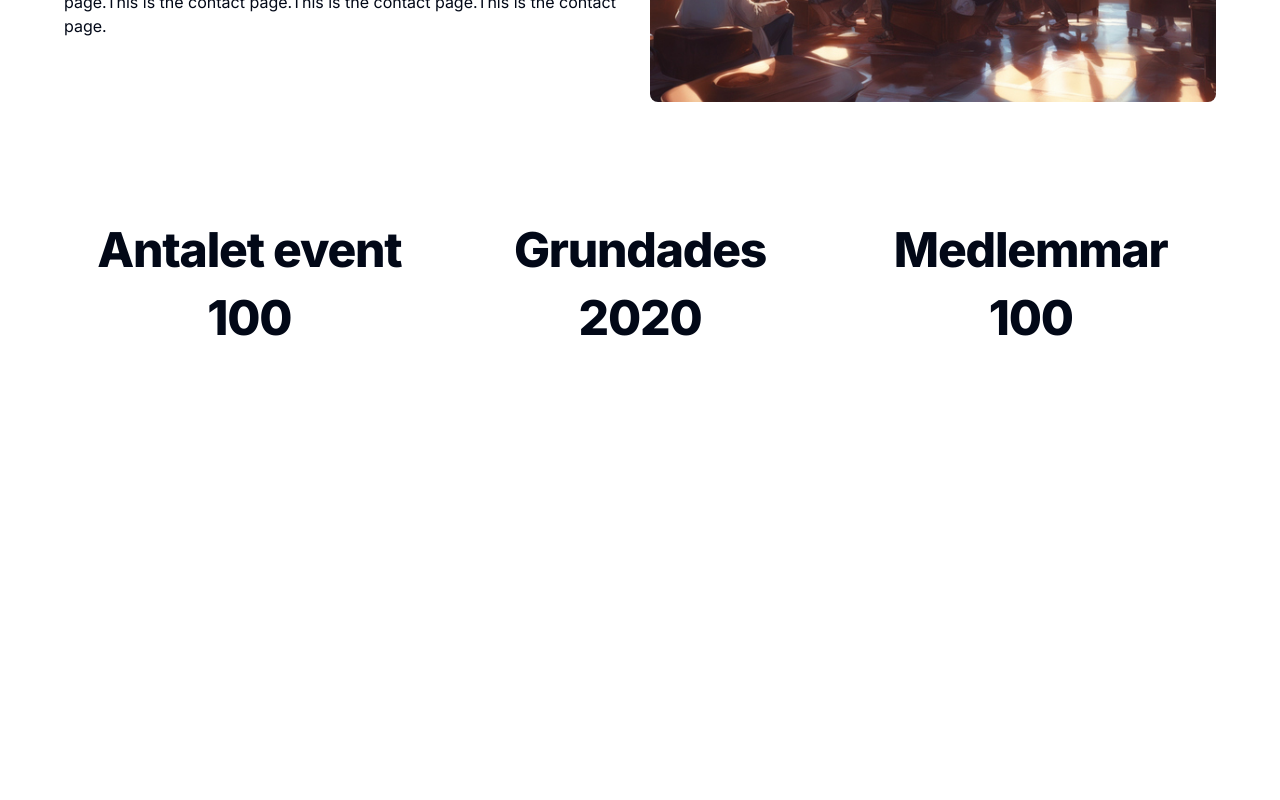
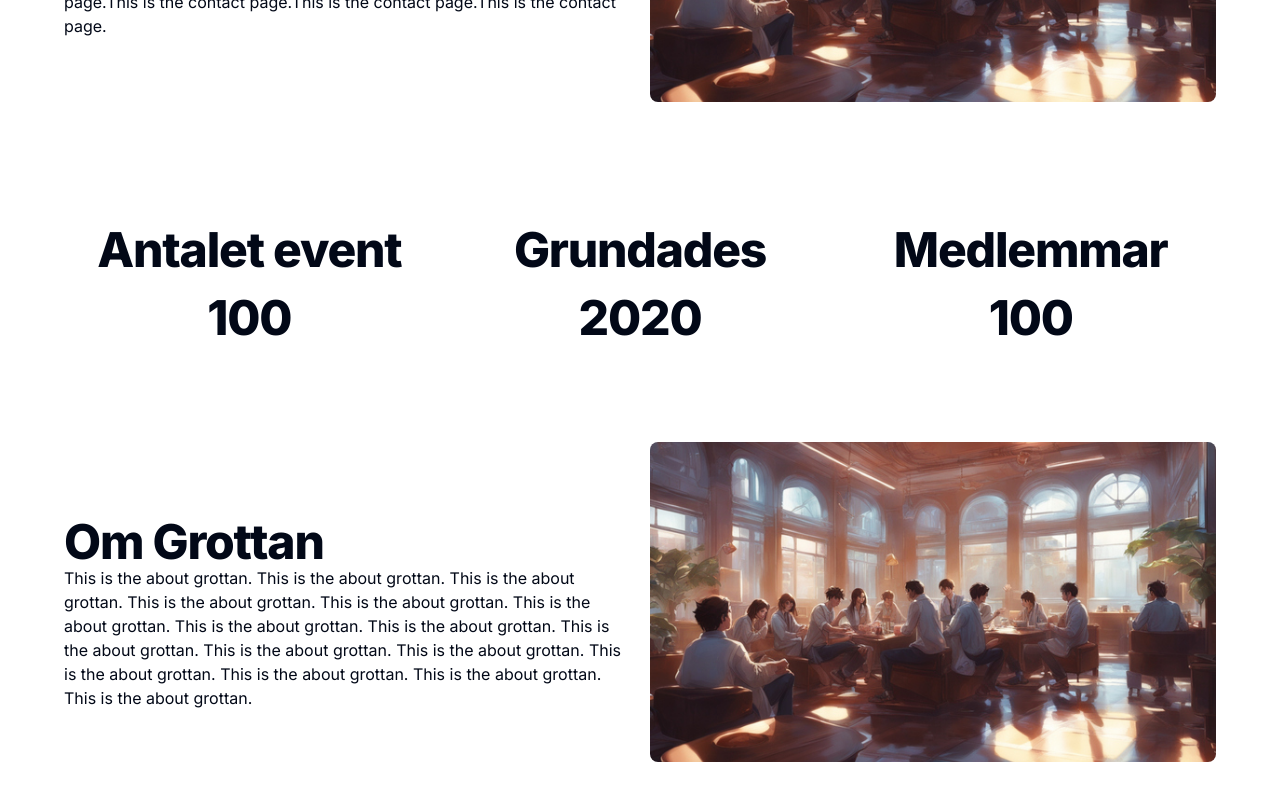
Before and after one commit to ItsRkaj/skm, a Next.js app: page /about in a window 1280 px wide. Shown: the part 346-1146 px from the top of the page. Before the commit the page ends 800 px from the top, so only its background shows below. Built offline with nearby package versions, Linux system fonts and the light colour scheme; no server answers; what openapi-fetch would draw is missing.

Commit message:
grottan section

```diff
--- a/src/app/about/page.tsx
+++ b/src/app/about/page.tsx
@@ -56,6 +56,32 @@ export default function About() {
           </h2>
         </div>
       </div>
+
+      <div className="flex flex-col md:flex-row items-center gap-5 p-5">
+        <div className="w-full">
+          <h1 className="scroll-m-20 text-4xl font-extrabold tracking-tight lg:text-5xl">
+            Om Grottan
+          </h1>
+          <p>
+            This is the about grottan. This is the about grottan. This is the
+            about grottan. This is the about grottan. This is the about grottan.
+            This is the about grottan. This is the about grottan. This is the
+            about grottan. This is the about grottan. This is the about grottan.
+            This is the about grottan. This is the about grottan. This is the
+            about grottan. This is the about grottan. This is the about grottan.
+          </p>
+        </div>
+
+        <div className="w-full">
+          <Image
+            src={'/img.jpeg'}
+            alt="image does not exist"
+            width={500}
+            height={200}
+            className="w-full h-80 object-cover rounded-lg mb-6"
+          />
+        </div>
+      </div>
     </div>
   );
 }
```
